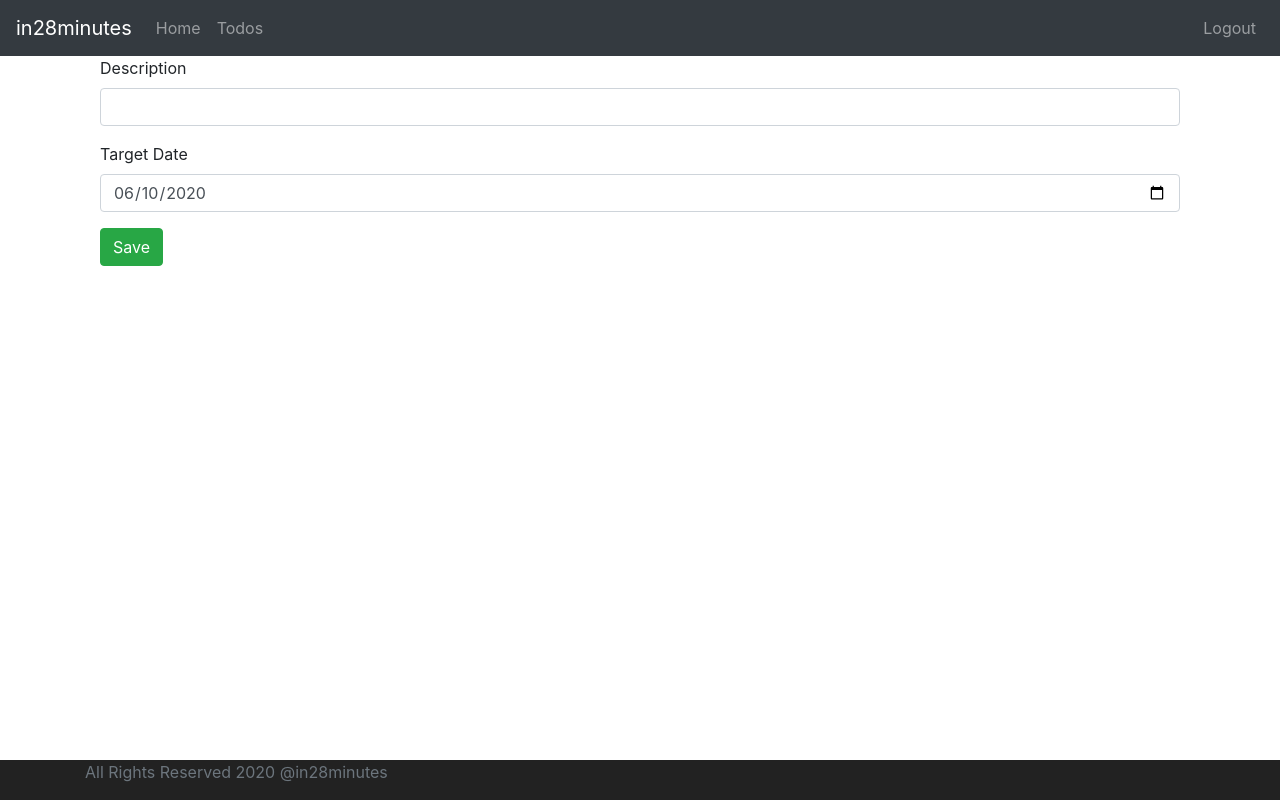
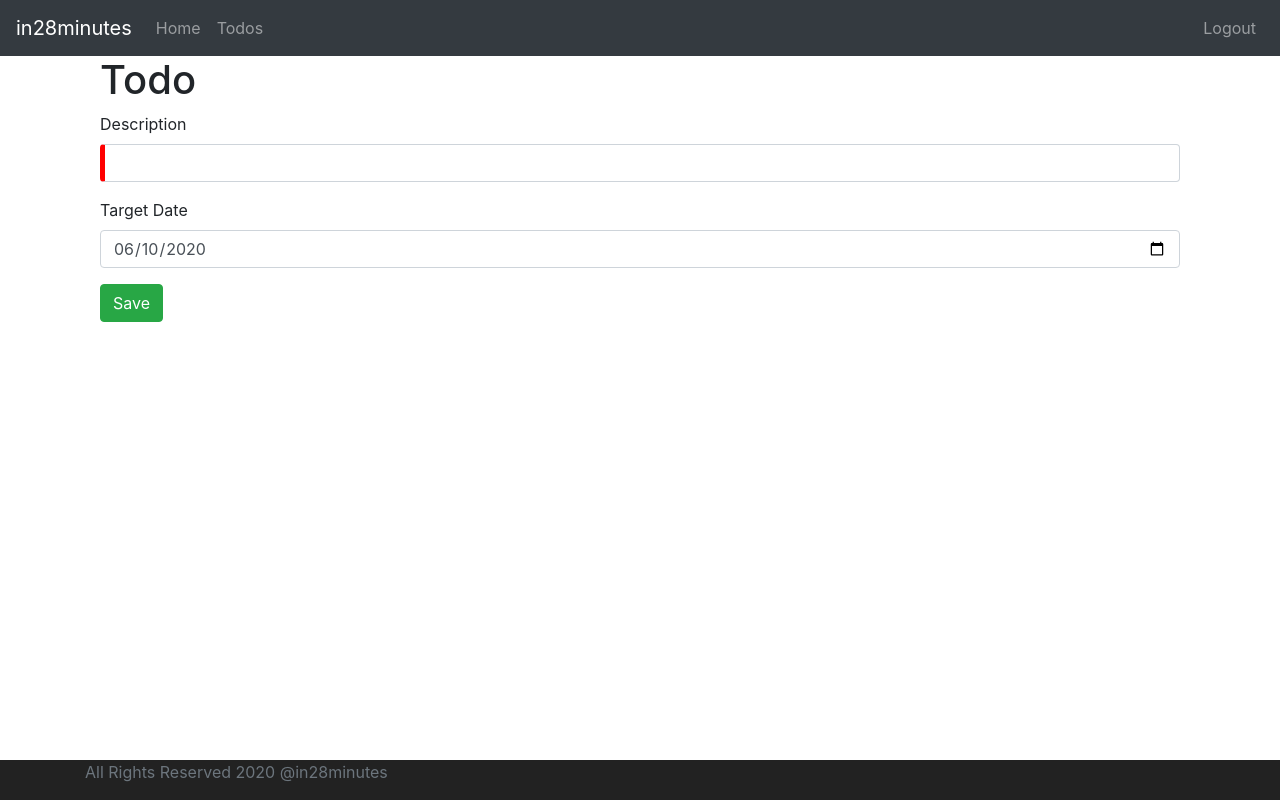
Before and after one commit to nelsonmiranda/todo, an Angular app: page /todos/1 in a window 1280 px wide. Built offline with nearby package versions, Linux system fonts and the light colour scheme; no server answers; sample sign-in values are in the browser's storage.

Commit message:
Enhancing validation

```diff
--- a/src/app/todo/todo.component.css
+++ b/src/app/todo/todo.component.css
@@ -0,0 +1,3 @@
+.ng-invalid:not(form) {
+    border-left: 5px solid red;
+}
--- a/src/app/todo/todo.component.html
+++ b/src/app/todo/todo.component.html
@@ -1,11 +1,17 @@
 <div class="container">
+    <h1>Todo</h1>
+    <div class="alert alert-warning" *ngIf="todoForm.dirty && todoForm.invalid">Enter valid values</div>
+    <div class="alert alert-warning" *ngIf="description.dirty && description.invalid">Enter a valid description</div>
+    <div class="alert alert-warning" *ngIf="targetDate.invalid">Enter a target date</div>
+    <form (ngSubmit)="!todoForm.invalid && saveTodo()" #todoForm="ngForm">
         <fieldset class="form-group">
             <label for="description">Description</label>
-        <input type="text" name="description" [(ngModel)]="todo.description" class="form-control" required="required">
+            <input type="text" name="description" [(ngModel)]="todo.description" #description="ngModel" class="form-control" required="required">
         </fieldset>
         <fieldset class="form-group">
             <label for="targetDate">Target Date</label>
-        <input type="date" name="targetDate" [ngModel]="todo.targetDate | date:'yyyy-MM-dd'" (ngModelChange)="todo.targetDate = $event" class="form-control" required="required">
+            <input type="date" name="targetDate" [ngModel]="todo.targetDate | date:'yyyy-MM-dd'" (ngModelChange)="todo.targetDate = $event" #targetDate="ngModel" class="form-control" required="required">
         </fieldset>
-    <button (click)="saveTodo()" class="btn btn-success">Save</button>
+        <button type="submit" class="btn btn-success">Save</button>
+    </form>
 </div>
```
Lines whose indentation alone changed are shown as unchanged.
